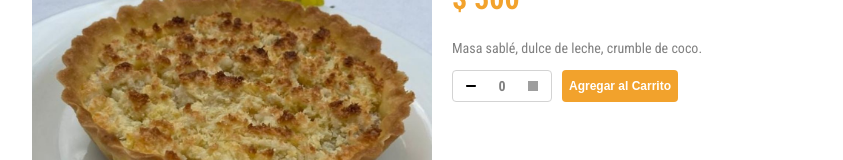
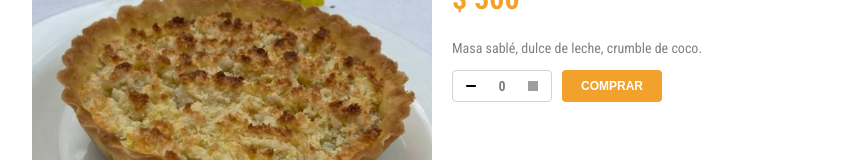
Before and after one commit to degma/moli, a React (Create React App) app: page /productos/coco-dulce-de-leche in a window 1280 px wide. Shown: the part 249-409 px from the top of the page, without its empty margins (23-866 px from the left). Built offline with nearby package versions, Linux system fonts and the light colour scheme; grey boxes are pictures that could not be loaded.

Commit message:
entrega clase 9 redirect en boton comprar de ProductDetails

```diff
--- a/src/App.js
+++ b/src/App.js
@@ -1,6 +1,6 @@
 import "./App.css";
 import { BrowserRouter as Router, Switch, Route } from "react-router-dom";
-
+import { useEffect } from 'react';
 import Navbar from "./containers/Navbar";
 import Footer from "./containers/Footer";
 import ContactPage from "./pages/ContactPage";
@@ -13,6 +13,15 @@ import ProductsPage from "./pages/ProductsPage";
 import ProductPage from "./pages/ProductPage";
 
 function App() {
+
+  const windowResize = (e)=>{
+    console.log(e)
+  }
+
+  useEffect(() => {
+    window.addEventListener('resize',windowResize)
+  }, [])
+
   return (
     <Router>
       <div className="main-container">
--- a/src/components/AddCartButton/AddCartButton.jsx
+++ b/src/components/AddCartButton/AddCartButton.jsx
@@ -1,8 +1,11 @@
 
 import './AddCartButton.css'
 
-const AddCartButton = ({buttontxt}) => (
-<button className="add-button" alt="Agregar al Carrito">{buttontxt}</button>
-)
+const AddCartButton = ({ buttontxt, handleClick }) => {
+
+    return (
+        <button className="add-button" alt="Agregar al Carrito" onClick={handleClick}>{buttontxt}</button>
+    )
+}
 
 export default AddCartButton
--- a/src/components/ProductCard/ProductCard.jsx
+++ b/src/components/ProductCard/ProductCard.jsx
@@ -1,5 +1,5 @@
 
-import { useEffect, useState } from 'react'
+import { useState } from 'react'
 import { Link } from 'react-router-dom'
 import ItemQuantity from '../ItemQuantity'
 import AddCartButton from '../AddCartButton'
--- a/src/components/ProductDetail/ProductDetail.jsx
+++ b/src/components/ProductDetail/ProductDetail.jsx
@@ -1,12 +1,13 @@
 import ItemQuantity from '../ItemQuantity'
 import { useState } from 'react'
 import AddCartButton from '../AddCartButton'
+import { useHistory } from 'react-router-dom'
 
 import './ProductDetail.css'
 
 const ProductDetail = ({ item }) => {
+    let history = useHistory();
     let [quantity, setQuantity] = useState(0)
-    console.log("ITEM", item)
 
     function handleChange(a) {
         if (a === "m") {
@@ -17,16 +18,21 @@ const ProductDetail = ({ item }) => {
         }
     }
 
+    function handleClickBuy(url){
+        console.log(url)
+        history.push('/carrito')
+    }
+
     return (
         <article className="product-detail">
-            <img src={item.pictureUrl} className="product-detail-picture" />
+            <img src={item.pictureUrl} className="product-detail-picture" alt={item.name}/>
             <div className="product-info">
                 <h1 className="product-detail-name">{item.name}</h1>
                 <p className="product-detail-price">$ {item.price}</p>
                 <p className="product-detail-description">{item.description}</p>
                 <div className="product-detail-addbuttons">
                     <ItemQuantity onChange={handleChange} value={quantity} />
-                    <AddCartButton buttontxt="Agregar al Carrito"/>
+                    <AddCartButton buttontxt="COMPRAR" handleClick={ handleClickBuy}/>
                 </div>
             </div>
         </article>
```
Also changed, not shown: 2 other files (tests, documents, lock files or other folders).
